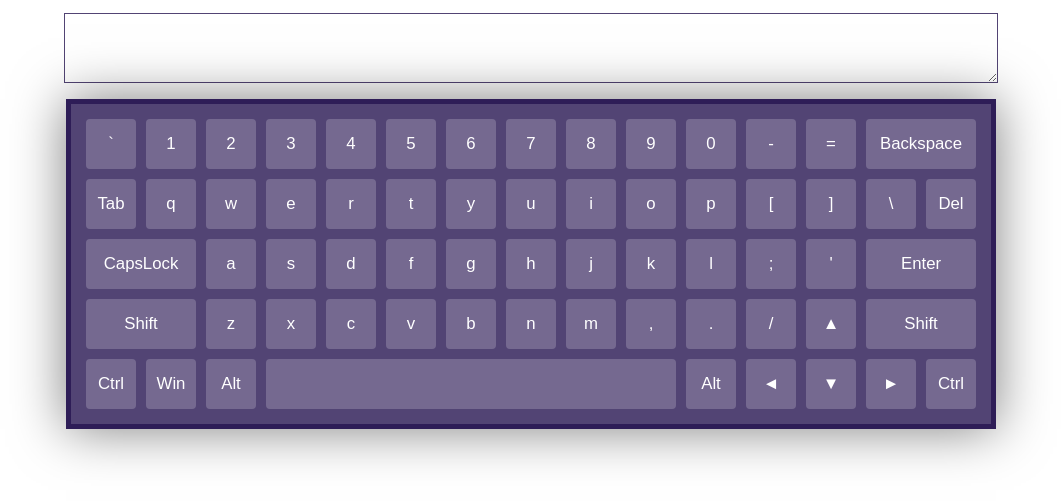
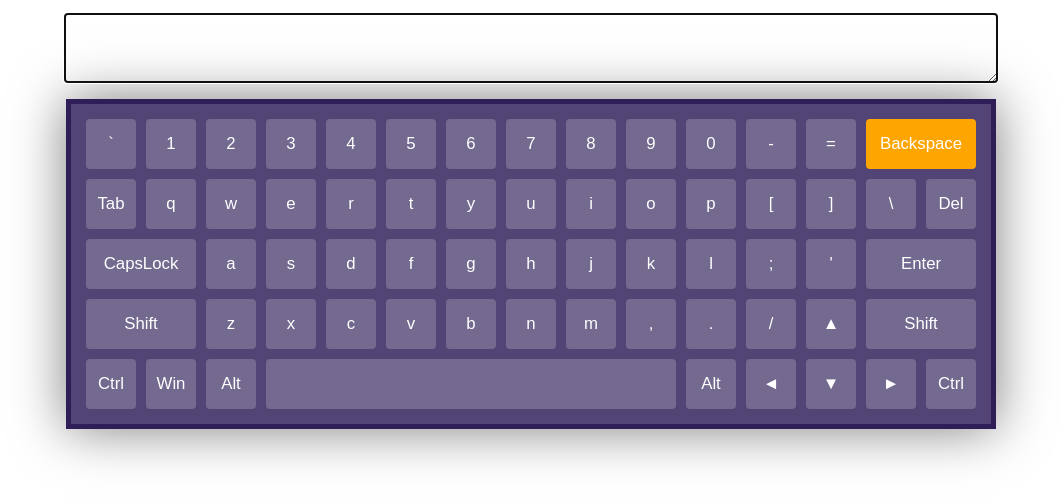
Before and after one commit to EkaterinaEg/virtual-keyboard, a plain HTML site: page index.html in a window 1280 px wide. Both pictures are taken after a click on the button "Backspace". Shown: the part 71-572 px from the top of the page, without its empty margins (109-1170 px from the left). Drawn offline with Linux system fonts and the light colour scheme.

Commit message:
feat: implement mouse click events

```diff
--- a/index.js
+++ b/index.js
@@ -1,137 +1,72 @@
+// eslint-disable-next-line max-classes-per-file
 const initialData = [
-  { eventCode: 'Backquote', eventKey: '`' },
-  { eventCode: 'Digit1', eventKey: '1' },
-  { eventCode: 'Digit2', eventKey: '2' },
-  { eventCode: 'Digit3', eventKey: '3' },
-  { eventCode: 'Digit4', eventKey: '4' },
-  { eventCode: 'Digit5', eventKey: '5' },
-  { eventCode: 'Digit6', eventKey: '6' },
-  { eventCode: 'Digit7', eventKey: '7' },
-  { eventCode: 'Digit8', eventKey: '8' },
-  { eventCode: 'Digit9', eventKey: '9' },
-  { eventCode: 'Digit0', eventKey: '0' },
-  { eventCode: 'Minus', eventKey: '-' },
-  { eventCode: 'Equal', eventKey: '=' },
-  { eventCode: 'Backspace', eventKey: 'Backspace' },
-  { eventCode: 'Tab', eventKey: 'Tab' },
-  { eventCode: 'KeyQ', eventKey: 'q' },
-  { eventCode: 'KeyW', eventKey: 'w' },
-  { eventCode: 'KeyE', eventKey: 'e' },
-  { eventCode: 'KeyR', eventKey: 'r' },
-  { eventCode: 'KeyT', eventKey: 't' },
-  { eventCode: 'KeyY', eventKey: 'y' },
-  { eventCode: 'KeyU', eventKey: 'u' },
-  { eventCode: 'KeyI', eventKey: 'i' },
-  { eventCode: 'KeyO', eventKey: 'o' },
-  { eventCode: 'KeyP', eventKey: 'p' },
-  { eventCode: 'BracketLeft', eventKey: '[' },
-  { eventCode: 'BracketRight', eventKey: ']' },
-  { eventCode: 'Backslash', eventKey: '\\' },
-  { eventCode: 'Delete', eventKey: 'Del' },
-  { eventCode: 'CapsLock', eventKey: 'CapsLock' },
-  { eventCode: 'KeyA', eventKey: 'a' },
-  { eventCode: 'KeyS', eventKey: 's' },
-  { eventCode: 'KeyD', eventKey: 'd' },
-  { eventCode: 'KeyF', eventKey: 'f' },
-  { eventCode: 'KeyG', eventKey: 'g' },
-  { eventCode: 'KeyH', eventKey: 'h' },
-  { eventCode: 'KeyJ', eventKey: 'j' },
-  { eventCode: 'KeyK', eventKey: 'k' },
-  { eventCode: 'KeyL', eventKey: 'l' },
-  { eventCode: 'Semicolon', eventKey: ';' },
-  { eventCode: 'Quote', eventKey: "'" },
-  { eventCode: 'Enter', eventKey: 'Enter' },
-  { eventCode: 'ShiftLeft', eventKey: 'Shift' },
-  { eventCode: 'KeyZ', eventKey: 'z' },
-  { eventCode: 'KeyX', eventKey: 'x' },
-  { eventCode: 'KeyC', eventKey: 'c' },
-  { eventCode: 'KeyV', eventKey: 'v' },
-  { eventCode: 'KeyB', eventKey: 'b' },
-  { eventCode: 'KeyN', eventKey: 'n' },
-  { eventCode: 'KeyM', eventKey: 'm' },
-  { eventCode: 'Comma', eventKey: ',' },
-  { eventCode: 'Period', eventKey: '.' },
-  { eventCode: 'Slash', eventKey: '/' },
-  { eventCode: 'ArrowUp', eventKey: '▲' },
-  { eventCode: 'ShiftRight', eventKey: 'Shift' },
-  { eventCode: 'ControlLeft', eventKey: 'Ctrl' },
-  { eventCode: 'MetaLeft', eventKey: 'Win' },
-  { eventCode: 'AltLeft', eventKey: 'Alt' },
-  { eventCode: 'Space', eventKey: ' ' },
-  { eventCode: 'AltRight', eventKey: 'Alt' },
-  { eventCode: 'ArrowLeft', eventKey: '◄' },
-  { eventCode: 'ArrowDown', eventKey: '▼' },
-  { eventCode: 'ArrowRight', eventKey: '►' },
-  { eventCode: 'ControlRight', eventKey: 'Ctrl' },
+  { eventCode: 'Backquote', eventKey: '`', shiftKey: '~' },
+  { eventCode: 'Digit1', eventKey: '1', shiftKey: '!' },
+  { eventCode: 'Digit2', eventKey: '2', shiftKey: '@' },
+  { eventCode: 'Digit3', eventKey: '3', shiftKey: '#' },
+  { eventCode: 'Digit4', eventKey: '4', shiftKey: '$' },
+  { eventCode: 'Digit5', eventKey: '5', shiftKey: '%' },
+  { eventCode: 'Digit6', eventKey: '6', shiftKey: '^' },
+  { eventCode: 'Digit7', eventKey: '7', shiftKey: '&' },
+  { eventCode: 'Digit8', eventKey: '8', shiftKey: '*' },
+  { eventCode: 'Digit9', eventKey: '9', shiftKey: '(' },
+  { eventCode: 'Digit0', eventKey: '0', shiftKey: ')' },
+  { eventCode: 'Minus', eventKey: '-', shiftKey: '_' },
+  { eventCode: 'Equal', eventKey: '=', shiftKey: '+' },
+  { eventCode: 'Backspace', eventKey: 'Backspace', shiftKey: 'Backspace' },
+  { eventCode: 'Tab', eventKey: 'Tab', shiftKey: 'Tab' },
+  { eventCode: 'KeyQ', eventKey: 'q', shiftKey: 'Q' },
+  { eventCode: 'KeyW', eventKey: 'w', shiftKey: 'W' },
+  { eventCode: 'KeyE', eventKey: 'e', shiftKey: 'E' },
+  { eventCode: 'KeyR', eventKey: 'r', shiftKey: 'R' },
+  { eventCode: 'KeyT', eventKey: 't', shiftKey: 'T' },
+  { eventCode: 'KeyY', eventKey: 'y', shiftKey: 'Y' },
+  { eventCode: 'KeyU', eventKey: 'u', shiftKey: 'U' },
+  { eventCode: 'KeyI', eventKey: 'i', shiftKey: 'I' },
+  { eventCode: 'KeyO', eventKey: 'o', shiftKey: 'O' },
+  { eventCode: 'KeyP', eventKey: 'p', shiftKey: 'P' },
+  { eventCode: 'BracketLeft', eventKey: '[', shiftKey: '{' },
+  { eventCode: 'BracketRight', eventKey: ']', shiftKey: '}' },
+  { eventCode: 'Backslash', eventKey: '\\', shiftKey: '|' },
+  { eventCode: 'Delete', eventKey: 'Del', shiftKey: 'Del' },
+  { eventCode: 'CapsLock', eventKey: 'CapsLock', shiftKey: 'CapsLock' },
+  { eventCode: 'KeyA', eventKey: 'a', shiftKey: 'A' },
+  { eventCode: 'KeyS', eventKey: 's', shiftKey: 'S' },
+  { eventCode: 'KeyD', eventKey: 'd', shiftKey: 'D' },
+  { eventCode: 'KeyF', eventKey: 'f', shiftKey: 'F' },
+  { eventCode: 'KeyG', eventKey: 'g', shiftKey: 'G' },
+  { eventCode: 'KeyH', eventKey: 'h', shiftKey: 'H' },
+  { eventCode: 'KeyJ', eventKey: 'j', shiftKey: 'J' },
+  { eventCode: 'KeyK', eventKey: 'k', shiftKey: 'K' },
+  { eventCode: 'KeyL', eventKey: 'l', shiftKey: 'L' },
+  { eventCode: 'Semicolon', eventKey: ';', shiftKey: ':' },
+  { eventCode: 'Quote', eventKey: "'", shiftKey: '"' },
+  { eventCode: 'Enter', eventKey: 'Enter', shiftKey: 'Enter' },
+  { eventCode: 'ShiftLeft', eventKey: 'Shift', shiftKey: 'Shift' },
+  { eventCode: 'KeyZ', eventKey: 'z', shiftKey: 'Z' },
+  { eventCode: 'KeyX', eventKey: 'x', shiftKey: 'X' },
+  { eventCode: 'KeyC', eventKey: 'c', shiftKey: 'C' },
+  { eventCode: 'KeyV', eventKey: 'v', shiftKey: 'V' },
+  { eventCode: 'KeyB', eventKey: 'b', shiftKey: 'B' },
+  { eventCode: 'KeyN', eventKey: 'n', shiftKey: 'N' },
+  { eventCode: 'KeyM', eventKey: 'm', shiftKey: 'M' },
+  { eventCode: 'Comma', eventKey: ',', shiftKey: '<' },
+  { eventCode: 'Period', eventKey: '.', shiftKey: '>' },
+  { eventCode: 'Slash', eventKey: '/', shiftKey: '?' },
+  { eventCode: 'ArrowUp', eventKey: '▲', shiftKey: '?' },
+  { eventCode: 'ShiftRight', eventKey: 'Shift', shiftKey: 'Shift' },
+  { eventCode: 'ControlLeft', eventKey: 'Ctrl', shiftKey: 'Ctrl' },
+  { eventCode: 'MetaLeft', eventKey: 'Win', shiftKey: 'Win' },
+  { eventCode: 'AltLeft', eventKey: 'Alt', shiftKey: 'Alt' },
+  { eventCode: 'Space', eventKey: ' ', shiftKey: ' ' },
+  { eventCode: 'AltRight', eventKey: 'Alt', shiftKey: 'Alt' },
+  { eventCode: 'ArrowLeft', eventKey: '◄', shiftKey: '◄' },
+  { eventCode: 'ArrowDown', eventKey: '▼', shiftKey: '▼' },
+  { eventCode: 'ArrowRight', eventKey: '►', shiftKey: '►' },
+  { eventCode: 'ControlRight', eventKey: 'Ctrl', shiftKey: 'Ctrl' },
 ];
 
 const textButtons = ['ArrowRight', 'ArrowLeft', 'ArrowDown', 'ArrowUp', 'Tab', 'CapsLock', 'Shift', 'Control', 'Meta', 'Alt', 'Shift', 'Enter', 'Backspace', 'Delete', 'Del', 'Ctrl', 'Win', 'Space'];
-// const data = [
-//   "`",
-//   "1",
-//   "2",
-//   "3",
-//   "4",
-//   "5",
-//   "6",
-//   "7",
-//   "8",
-//   "9",
-//   "0",
-//   "-",
-//   "=",
-//   "Backspace",
-//   "Tab",
-//   "q",
-//   "w",
-//   "e",
-//   "r",
-//   "t",
-//   "y",
-//   "u",
-//   "i",
-//   "o",
-//   "p",
-//   "[",
-//   "]",
-//   "\\",
-//   "Del",
-//   "Capslock",
-//   "a",
-//   "s",
-//   "d",
-//   "f",
-//   "g",
-//   "h",
-//   "j",
-//   "k",
-//   "l",
-//   ";",
-//   "'",
-//   "Enter",
-//   "Shift",
-//   "z",
-//   "x",
-//   "c",
-//   "v",
-//   "b",
-//   "n",
-//   "m",
-//   ",",
-//   ".",
-//   "/",
-//   "arup",
-//   "Shift",
-//   "Ctrl",
-//   "Win",
-//   "Alt",
-//   "Space",
-//   "Alt",
-//   "arleft",
-//   "arbot",
-//   "arright",
-//   "Ctrl",
-// ];
 
 class PageKeyboard {
   constructor() {
@@ -174,7 +109,8 @@ const generateButton = (btn) => {
   const button = document.createElement('button');
   button.className = `button ${btn.eventCode}`;
   button.setAttribute('type', 'button');
-  button.innerHTML = `${btn.eventKey}`;
+  // button.innerHTML = `${btn.eventKey}`;
+
   if (
     button.classList.contains('Backspace')
     || button.classList.contains('Enter')
@@ -203,20 +139,9 @@ const generateButton = (btn) => {
   } else {
     button.classList.add('keyboard__button');
   }
-  // const lineBreak =
-  //   ["Backspace", "Delete", "Enter", "ShiftRight"].indexOf(button) !== -1;
-  //   if(lineBreak) {
-
-  //   }
   return button;
 };
 
-//   generateButtons() {
-//     let buttonboard = document.createElement("div");
-//     buttonboard.className = "buttonboard";
-
-//     // Creates HTML for an icon
-//
 const renderContainer = () => {
   const pageContent = new PageKeyboard();
   pageContent.buildElements();
@@ -256,27 +181,54 @@ function init() {
 }
 
 init();
-// window.onload = function() {
-//   renderContainer();
-//   renderButtons();
-//   setAttribute();
 
-// const but = [];
-// document.onkeydown = function (event) {
-//   but.push(`eventCode: ${event.code}, eventKey: ${event.key}`);
-// };
-// console.log(but);
+class KeyboardLang {
+  constructor({ eventCode, eventKey, shiftKey }) {
+    this.eventCode = eventCode;
+    this.eventKey = eventKey;
+    this.shiftKey = shiftKey;
+  }
+
+  generateEngElements() {
+    let template = '';
+    const engKeyboard = document.createElement('span');
+    engKeyboard.className = 'eng';
+
+    // eslint-disable-next-line no-unused-expressions
+    this.eventKey
+    && (template += `<span class="elDown">${this.eventKey}</span>`);
+
+    // eslint-disable-next-line no-unused-expressions
+    this.shiftKey
+    && (template += `<span class="shiftDown hidden">${this.shiftKey}</span>`);
+
+    template += '</span>';
+    engKeyboard.innerHTML = template;
+    return engKeyboard;
+  }
+}
+
+const generateKeyboard = (data) => {
+  const keyboards = [];
+  data.forEach((el) => {
+    keyboards.push(new KeyboardLang(el));
+  });
+  return keyboards;
+  // console.log(keyboards);
+};
+
+const renderKeyboardsToDom = () => {
+  generateKeyboard(initialData).forEach((el) => document.querySelectorAll('.button').forEach((element) => {
+    if (element.classList.contains(el.eventCode)) {
+      element.append(el.generateEngElements());
+    }
+  }));
+};
+renderKeyboardsToDom();
 
 const buttons = document.querySelectorAll('.button');
-// console.log(buttons);
 const textarea = document.querySelector('.page__textarea');
-// const keyboard = document.querySelector('.page__keyboard');
 const capsLock = document.querySelector('.CapsLock');
-
-// document.body.addEventListener("click", () => {
-//   textarea.focus();
-// });
-// Keybord button press
 
 window.addEventListener('keydown', (event) => {
   event.preventDefault();
@@ -286,23 +238,39 @@ window.addEventListener('keydown', (event) => {
   // console.log(event.code);
   document.querySelector(`.${event.code}`).classList.add('active');
 
-  // console.log(textarea.selectionStart);
-  // }
+  const cursor = textarea.selectionStart;
+
   if (!textButtons.includes(event.key)) {
     // console.log(textarea.innerHTML);
+    // const cursor = textarea.selectionStart;
+
     textarea.value = textarea.value.slice(0, textarea.selectionStart)
     + event.key + textarea.value.slice(textarea.selectionEnd);
+
+    textarea.selectionStart = cursor + 1;
+
+    textarea.selectionEnd = textarea.selectionStart;
   }
   if (event.code === 'Tab') {
-    textarea.value += '    ';
+    if (textarea.selectionStart === textarea.value.length) {
+      textarea.value += '    ';
+    } else {
+      textarea.value = `${textarea.value.slice(0, textarea.selectionStart)
+      }    ${textarea.value.slice(textarea.selectionEnd)}`;
+      textarea.selectionStart = cursor;
+    }
+
+    textarea.selectionEnd = textarea.selectionStart;
   }
   if (event.code === 'Backspace') {
-    const cursor = textarea.selectionStart;
+    // const cursor = textarea.selectionStart;
     textarea.selectionStart = textarea.selectionEnd;
+
     textarea.value = textarea.value.slice(0, textarea.selectionStart - 1)
     + textarea.value.slice(textarea.selectionEnd);
+
     textarea.selectionStart = (cursor - 1);
-    textarea.selectionEnd = (cursor - 1);
+    textarea.selectionEnd = textarea.selectionStart;
   }
   if (event.code === 'CapsLock') {
   // console.log('caps');
@@ -310,137 +278,150 @@ window.addEventListener('keydown', (event) => {
   }
   if (event.code === 'Enter') {
     // console.log(event.code);
-    textarea.value += '\n';
+    if (textarea.selectionStart === textarea.value.length) {
+      textarea.value += '\n';
+    } else {
+      textarea.value = `${textarea.value.slice(0, textarea.selectionStart)
+      }\n${textarea.value.slice(textarea.selectionEnd)}`;
+    }
+
+    textarea.selectionStart = (cursor + 50);
+    textarea.selectionEnd = textarea.selectionStart;
   }
   if (event.code === 'Delete') {
-    const cursor = textarea.selectionStart;
     textarea.selectionStart = textarea.selectionEnd;
+
     textarea.value = textarea.value.slice(0, textarea.selectionStart)
     + textarea.value.slice(textarea.selectionEnd + 1);
-    textarea.selectionStart = (cursor - 1);
-    textarea.selectionEnd = (cursor - 1);
+
+    textarea.selectionStart = (cursor);
+    textarea.selectionEnd = textarea.selectionStart;
   }
   if (event.code === 'ArrowLeft') {
-    textarea.value += '◄';
+    textarea.value = `${textarea.value.slice(0, textarea.selectionStart)
+    }◄${textarea.value.slice(textarea.selectionEnd)}`;
+
+    textarea.selectionStart = cursor + 1;
+    textarea.selectionEnd = textarea.selectionStart;
+    // textarea.value += '◄';
   }
   if (event.code === 'ArrowRight') {
-    textarea.value += '►';
+    // textarea.value += '►';
+    textarea.value = `${textarea.value.slice(0, textarea.selectionStart)
+    }►${textarea.value.slice(textarea.selectionEnd)}`;
+
+    textarea.selectionStart = cursor + 1;
+    textarea.selectionEnd = textarea.selectionStart;
   }
   if (event.code === 'ArrowUp') {
-    textarea.value += '▲';
+    // textarea.value += '▲';
+    textarea.value = `${textarea.value.slice(0, textarea.selectionStart)
+    }▲${textarea.value.slice(textarea.selectionEnd)}`;
+
+    textarea.selectionStart = cursor + 1;
+    textarea.selectionEnd = textarea.selectionStart;
   }
   if (event.code === 'ArrowDown') {
-    textarea.value += '▼';
+    // textarea.value += '▼';
+    textarea.value = `${textarea.value.slice(0, textarea.selectionStart)
+    }▼${textarea.value.slice(textarea.selectionEnd)}`;
+
+    textarea.selectionStart = cursor + 1;
+    textarea.selectionEnd = textarea.selectionStart;
   }
+});
 
-  // if (event.code === 'ShiftLeft' && event.code.startsWith('Key')) {
-  //   // console.log(event.code);
-  //   textarea.value += event.key.toUpperCase()
-  // };
-});
+// ______________________________________Keyup implementation
 
 window.addEventListener('keyup', (event) => {
   buttons.forEach((element) => {
     element.classList.remove('active');
   });
+
   document.querySelector(`.${event.code}`).classList.remove('active');
 });
 
-// buttons.forEach((element) => {
-//   element.addEventListener('click', function() {
-//     console.log('hi');
-//   })
-//   element.classList.remove('active');
-//   // element.classList.remove('active');
-//   element.addEventListener('click', (event) => {
-//     event.target.classList.add('active')
-//   //   buttons.forEach((element) => {
-//   //     element.classList.remove('active');
-//   //   })
-//   // element.classList.add('active')
-//     })
-//   })
-// let cur = event.target;
-// console.log("mousedown");
-// console.log(cur);
-// // console.log(event.code);
-// cur.classList.add('active');
-// console.log(element.textContent);
-// console.log(document.querySelector(`.${event.code}`));
-// if (!textButtons.includes(event.key)) {
-//   textarea.innerHTML += event.key;
-// }
+// mouse click
+buttons.forEach((element) => element.addEventListener('click', (event) => {
+  event.preventDefault();
+  textarea.focus();
 
-// buttons.forEach((element) => {
-//   element.addEventListener('mouseup', (event) => {
-//     let cur = document.querySelector(".active")
-//     console.log('mouseup');
-//  console.log(cur);
-//     cur.classList.remove('active')
-//     let cur = document.querySelector('.active');
-//     // console.log(cur);
-//     cur.classList.remove('active');
-// //     // console.log(element.textContent);
-// //     // console.log(document.querySelector(`.${event.code}`));
-// //     // if (!textButtons.includes(event.key)) {
-// //     //   textarea.innerHTML += event.key;
-// //     // }
+  const cursor = textarea.selectionStart;
+  textarea.selectionStart = textarea.selectionEnd;
 
-// keyboard.addEventListener('mousedown', (event) => {
-//   buttons.forEach((element) => {
-//     element.classList.remove('active');
-//   });
-//   document.querySelector('.event.target.textContent').classList.remove('active');
-// });
-// buttons.forEach(element =>
-// element.addEventListener('mousedown', function() {
-// element.classList.add('active');
-// if (!textButtons.includes(element.textContent)) {
-//         textarea.innerHTML += element.textContent;
-//       }
-// });
-// element.addEventListener('mouseup', function() {
-//   element.classList.remove('active');
-// });)
-// buttons.forEach(element =>
-//   element.addEventListener('mouseup', function() {
-//   element.classList.remove('active');
-//   })
-//   );
-// event.target.classList.remove('active'));
-// this.addclass('active')
-// keyboard.addEventListener('mouseup', (event) =>
-// event.target.classList.remove('active'));
-// buttons.forEach((element) => {
+  buttons.forEach((el) => {
+    el.classList.remove('active');
+  });
+  event.currentTarget.closest('.button').classList.add('active');
 
-//     element.classList.remove("active");
+  const val = event.currentTarget.firstChild.firstChild.textContent;
+  //  const valHidden = event.currentTarget.firstChild.lastChild.textContent;
 
-//   element.addEventListener('click', (event) => {
-//     // console.log(event.target);
-//     // event.target.classList.remove("active");
-//     // buttons.forEach(el => el.classList.remove('active'));
-//     event.target.classList.toggle('active');
+  if (!textButtons.includes(val)) {
+    if (document.querySelector('.CapsLock').classList.contains('caps')
+    || document.querySelector('.ShiftLeft').classList.contains('caps')
+    || document.querySelector('.ShiftRight').classList.contains('caps')) {
+      textarea.value = textarea.value.slice(0, textarea.selectionStart)
+    + val.toUpperCase() + textarea.value.slice(textarea.selectionEnd);
+    } else {
+      textarea.value = textarea.value.slice(0, textarea.selectionStart)
+      + val + textarea.value.slice(textarea.selectionEnd);
+    }
 
-//      if (!textButtons.includes(event.target.textContent)) {
-//       textarea.innerHTML += event.target.textContent;
-//     }
-//   });
-//        // console.log(event.target);
-//       // buttons.forEach(el => el.classList.remove('active'))
-//       // console.log(event.target);
-//     // event.target.classList.add("active");
-//     // if(event.target.classList.contains("active")) {
-//     //   event.tarfet.classList.remove('active')
-//     // }
+    textarea.selectionStart = cursor + 1;
+    textarea.selectionEnd = textarea.selectionStart;
+  }
 
-//   });
-// if(element.classList.contains("active")) {
-//  element.classList.remove("active")
-// }
+  if (val === 'Tab') {
+    if (textarea.selectionStart === textarea.value.length) {
+      textarea.value += '    ';
+    } else {
+      textarea.value = `${textarea.value.slice(0, textarea.selectionStart)
+      }    ${textarea.value.slice(textarea.selectionEnd)}`;
+      textarea.selectionStart = cursor;
+    }
 
-// buttons.forEach(el =>
-//   el.addEventListener('click', function(event) {
-//     console.log(event.target);
-//   }
+    textarea.selectionEnd = textarea.selectionStart;
+  }
+  if (val === 'Backspace') {
+    textarea.value = textarea.value.slice(0, textarea.selectionStart - 1)
+    + textarea.value.slice(textarea.selectionEnd);
 
-//   ))
+    textarea.selectionStart = (cursor - 1);
+    textarea.selectionEnd = textarea.selectionStart;
+  }
+  if (val === 'CapsLock') {
+    // console.log('caps');
+    capsLock.classList.toggle('caps');
+    document.querySelector('.ShiftRight').classList.remove('caps');
+    document.querySelector('.ShiftLeft').classList.remove('caps');
+  }
+  if (val === 'Enter') {
+    if (textarea.selectionStart === textarea.value.length) {
+      textarea.value += '\n';
+    } else {
+      textarea.value = `${textarea.value.slice(0, textarea.selectionStart)
+      }\n${textarea.value.slice(textarea.selectionEnd)}`;
+    }
+
+    textarea.selectionStart = (cursor + 50);
+    textarea.selectionEnd = textarea.selectionStart;
+  }
+  if (val === 'Del') {
+    textarea.value = textarea.value.slice(0, textarea.selectionStart)
+    + textarea.value.slice(textarea.selectionEnd + 1);
+
+    textarea.selectionStart = (cursor);
+    textarea.selectionEnd = textarea.selectionStart;
+  }
+  if (event.currentTarget.classList.contains('ShiftLeft')) {
+    document.querySelector('.ShiftLeft').classList.toggle('caps');
+    document.querySelector('.CapsLock').classList.remove('caps');
+    document.querySelector('.ShiftRight').classList.remove('caps');
+  }
+  if (event.currentTarget.classList.contains('ShiftRight')) {
+    document.querySelector('.ShiftRight').classList.toggle('caps');
+    document.querySelector('.CapsLock').classList.remove('caps');
+    document.querySelector('.ShiftLeft').classList.remove('caps');
+  }
+}));
--- a/style.css
+++ b/style.css
@@ -69,5 +69,9 @@ text-shadow: 0.5rem 0.2rem 0.3rem rgba(46, 29, 87, 0.2);
   background-color: orange;
 }
 .caps {
-  background-color: orange;
+  background-color: rgba(10, 159, 156, 0.142);
+  border: 2px solid rgba(255, 255, 255, 1)
 }
+.hidden {
+  display: none;
+}
```
